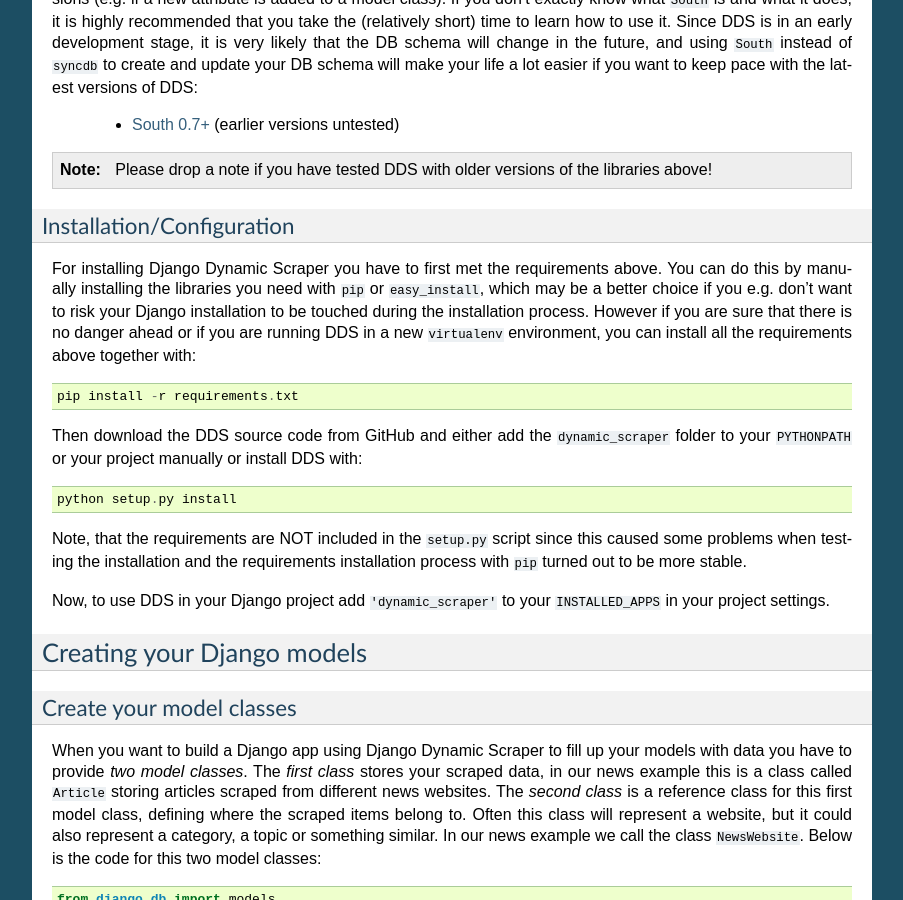
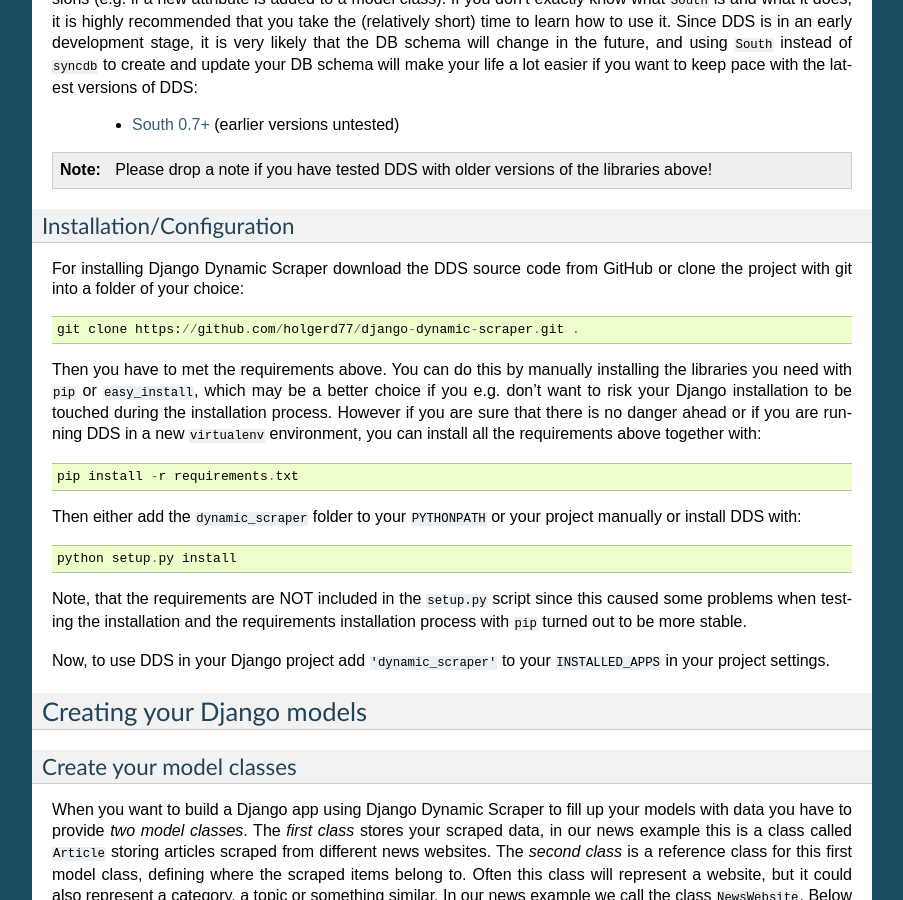
Before and after one commit to xmas7/django-dynamic-scraper, a Sphinx documentation site: the page built from docs/getting_started.rst, in a window 1280 px wide and 900 px high, scrolled down 1196 px. Shown: the whole window, without its empty margins (198-1101 px from the left). Built offline with Sphinx 7.4.7, drawn with Linux system fonts in a browser that asks for light colours.

Commit message:
Added install requirements to setup.py

```diff
--- a/docs/getting_started.rst
+++ b/docs/getting_started.rst
@@ -79,7 +79,12 @@
 
 Installation/Configuration
 --------------------------
-For installing Django Dynamic Scraper you have to first met the requirements above. You can do this by
+For installing Django Dynamic Scraper download the DDS source code from GitHub or clone the project with
+git into a folder of your choice::
+
+	git clone https://github.com/holgerd77/django-dynamic-scraper.git .
+
+Then you have to met the requirements above. You can do this by
 manually installing the libraries you need with ``pip`` or ``easy_install``, which may be a better choice
 if you e.g. don't want to risk your Django installation to be touched during the installation process.
 However if you are sure that there
@@ -88,7 +93,7 @@
 
 	pip install -r requirements.txt
 
-Then download the DDS source code from GitHub and either add the ``dynamic_scraper`` folder to your
+Then either add the ``dynamic_scraper`` folder to your
 ``PYTHONPATH`` or your project manually or install DDS with::
 
 	python setup.py install
```
Also changed, not shown: setup.py (+12 -10 lines), 1 other file.
